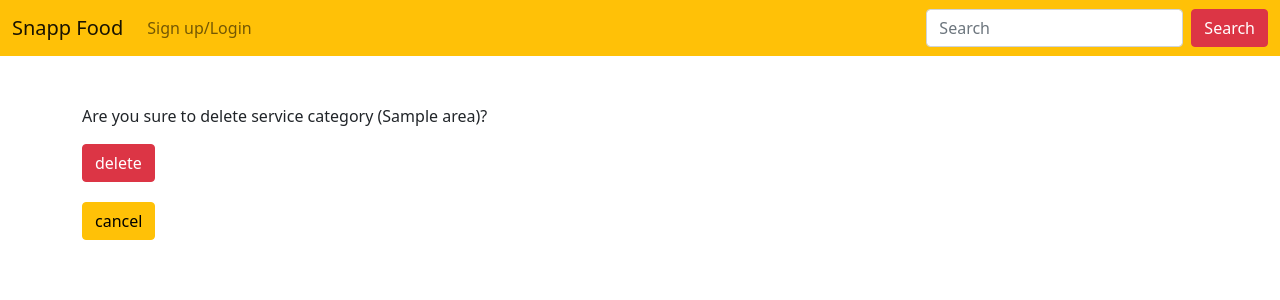
After one commit to jamedadi/yummy, a Django app: template service/templates/delivery_area/delete_form.html in a window 1280 px wide. The commit adds this page. Shown: the top 300 px of the page. Run offline with Django 3.2, Linux system fonts and the light colour scheme; the template is opened without the code that fills it: most values are stand-ins (such as "Sample title", 1, 10 or a date in 2020); parts of the project's set-up code (start-up, migrations or seed data) failed here and were passed over.

Commit message:
Style(service/template): create service delivery area delete template and update templates

```diff
--- /dev/null
+++ b/service/templates/delivery_area/delete_form.html
@@ -0,0 +1,12 @@
+{% extends 'base.html' %}
+{% block content %}
+    <div>
+        <form method="POST">
+            {% csrf_token %}
+            <p>Are you sure to delete service category ({{ delivery.area.name }})?</p>
+            <input type="submit" value="delete" class="btn btn-danger">
+        </form>
+        <a href="{% url 'service:service-detail' delivery.service.pk %}" class="btn btn-warning"
+           style="margin-top: 20px">cancel</a>
+    </div>
+{% endblock %}
--- a/service/templates/service/detail.html
+++ b/service/templates/service/detail.html
@@ -59,8 +59,10 @@
                         <li class="list-group-item">
                             {{ delivery.area.name }}
                             <div align="right">
-                                <a href="{% url 'service:delivery-area-update' delivery.pk %}" class="btn btn-warning" style="margin-right: 10px">Update</a>
-                                <a href="#" class="btn btn-danger">Delete</a>
+                                <a href="{% url 'service:delivery-area-update' delivery.pk %}"
+                                   class="btn btn-warning" style="margin-right: 10px">Update</a>
+                                <a href="{% url 'service:delivery-area-delete' delivery.pk %}"
+                                   class="btn btn-danger">Delete</a>
                             </div>
                         </li>
                     {% endfor %}
--- a/service/templates/service_category/create_update_form.html
+++ b/service/templates/service_category/create_update_form.html
@@ -5,9 +5,9 @@
         {{ form.as_p }}
         <input type="submit" value="submit" class="btn btn-warning">
     </form>
-    {% if object %}
-        <a href="{% url 'service:service-detail' service.service.pk %}" class="btn btn-warning" style="margin-top: 20px">cancel</a>
+    {% if service %}
+        <a href="{% url 'service:service-detail' service.pk %}" class="btn btn-warning" style="margin-top: 20px">cancel</a>
     {% else %}
-        <a href="{% url 'service:service-detail' service.pk %}" class="btn btn-warning" style="margin-top: 20px">cancel</a>
+        <a href="{% url 'service:service-detail' object.service.pk %}" class="btn btn-warning" style="margin-top: 20px">cancel</a>
     {% endif %}
 {% endblock %}
```
